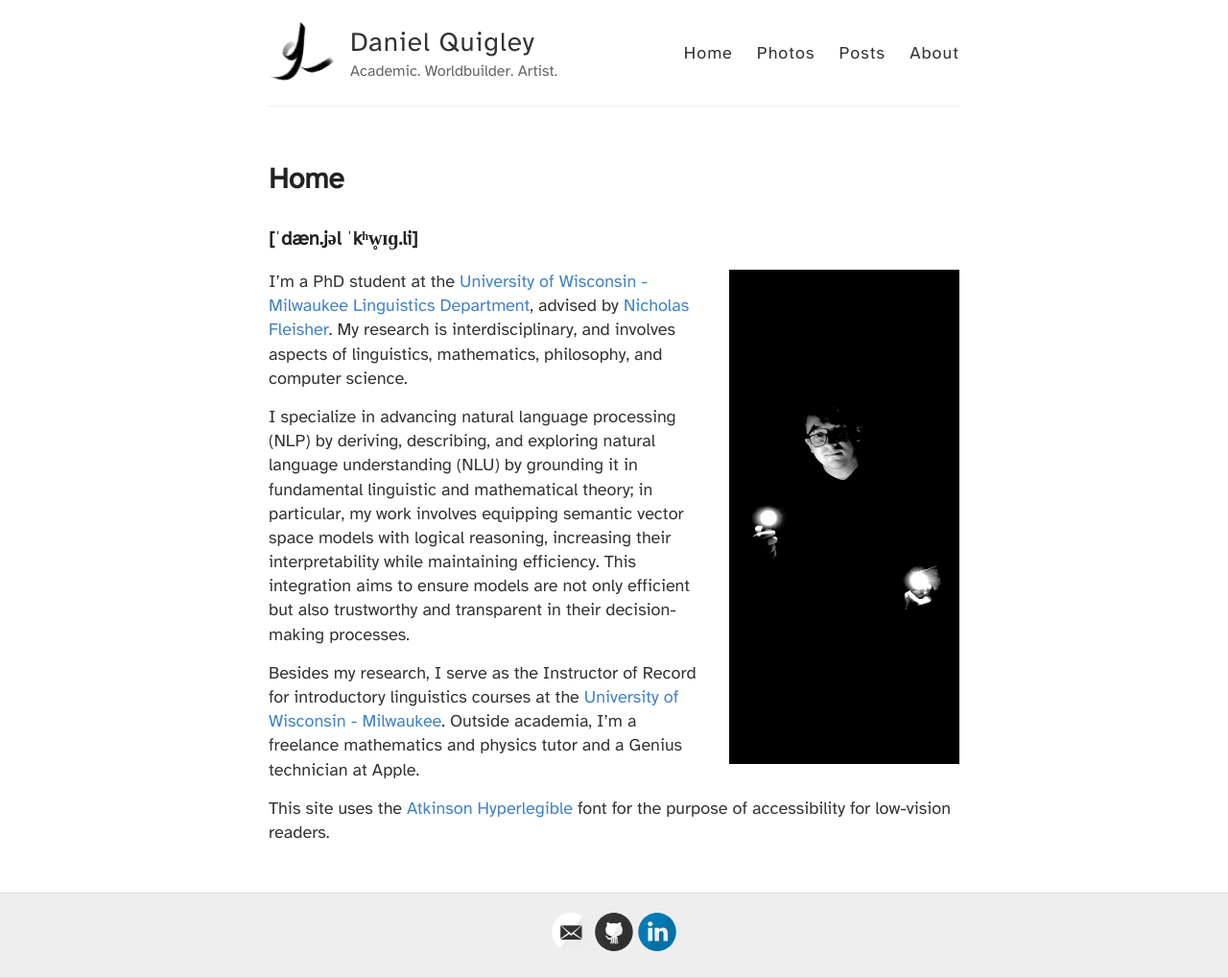
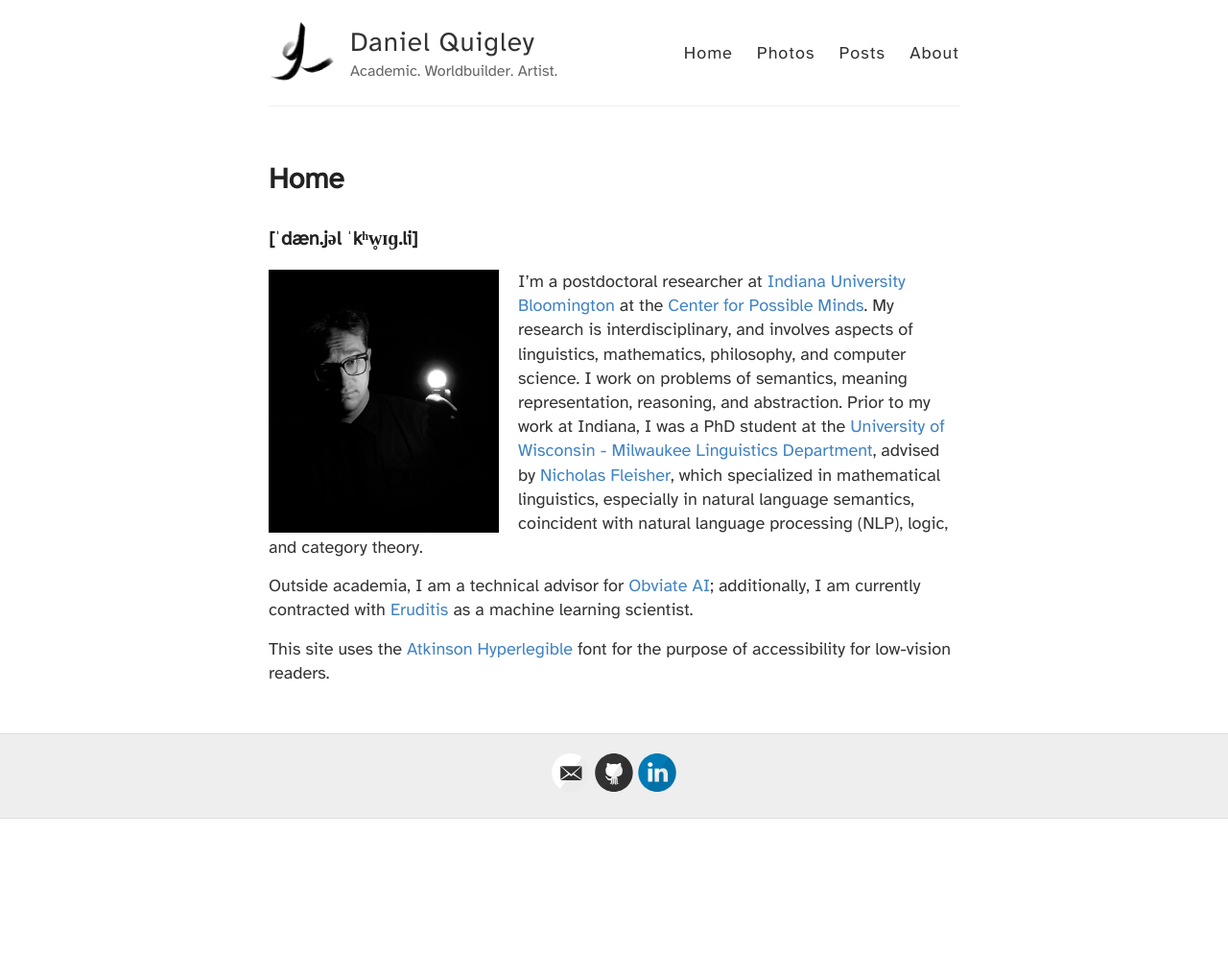
Before and after one commit to deltaquebec/dquigley.art, a Jekyll site: the page built from index.md, in a window 1280 px wide. Shown: the whole page at 96% size. Built offline with Jekyll 4.4.1, drawn with Linux system fonts in a browser that asks for light colours; after the commit the page ends 900 px from its top, so only the background shows below that.

Commit message:
Update index.md

```diff
--- a/index.md
+++ b/index.md
@@ -4,15 +4,14 @@ title: Home
 ---
 
 ### [ˈdæn.jəl ˈkʰw̥ɪɡ.li]
-
+<!--
 <img src="/images/quigley_daniel_two_lights_port_3.jpg" alt="Profile Picture" style="float: right; margin-left: 20px; width: 240px;">
-
-I'm a PhD student at the [University of Wisconsin - Milwaukee](https://uwm.edu/) [Linguistics Department](https://uwm.edu/linguistics/), advised by [Nicholas Fleisher](https://uwm.edu/linguistics/people/fleisher-nicholas/). My research is interdisciplinary, and involves aspects of linguistics, mathematics, philosophy, and computer science.
+-->
+<img src="/images/quigley_daniel_one_light_3_crop_2.jpg" alt="Profile Picture" style="float: left; margin-right: 20px; width: 240px;">
 
 
+I'm a postdoctoral researcher at [Indiana University Bloomington](https://bloomington.iu.edu/) at the [Center for Possible Minds](https://www.possibleminds.org/). My research is interdisciplinary, and involves aspects of linguistics, mathematics, philosophy, and computer science. I work on problems of semantics, meaning representation, reasoning, and abstraction. Prior to my work at Indiana, I was a PhD student at the [University of Wisconsin - Milwaukee](https://uwm.edu/) [Linguistics Department](https://uwm.edu/linguistics/), advised by [Nicholas Fleisher](https://uwm.edu/linguistics/people/fleisher-nicholas/), which specialized in mathematical linguistics, especially in natural language semantics, coincident with natural language processing (NLP), logic, and category theory.
 
-I specialize in advancing natural language processing (NLP) by deriving, describing, and exploring natural language understanding (NLU) by grounding it in fundamental linguistic and mathematical theory; in particular, my work involves equipping semantic vector space models with logical reasoning, increasing their interpretability while maintaining efficiency. This integration aims to ensure models are not only efficient but also trustworthy and transparent in their decision-making processes.
-
-Besides my research, I serve as the Instructor of Record for introductory linguistics courses at the [University of Wisconsin - Milwaukee](https://uwm.edu/). Outside academia, I'm a freelance mathematics and physics tutor and a Genius technician at Apple.
+Outside academia, I am a technical advisor for [Obviate AI](https://www.obviate.ai/); additionally, I am currently contracted with [Eruditis](https://www.linkedin.com/company/eruditis/) as a machine learning scientist.
 
 This site uses the [Atkinson Hyperlegible](https://brailleinstitute.org/freefont) font for the purpose of accessibility for low-vision readers.
```
